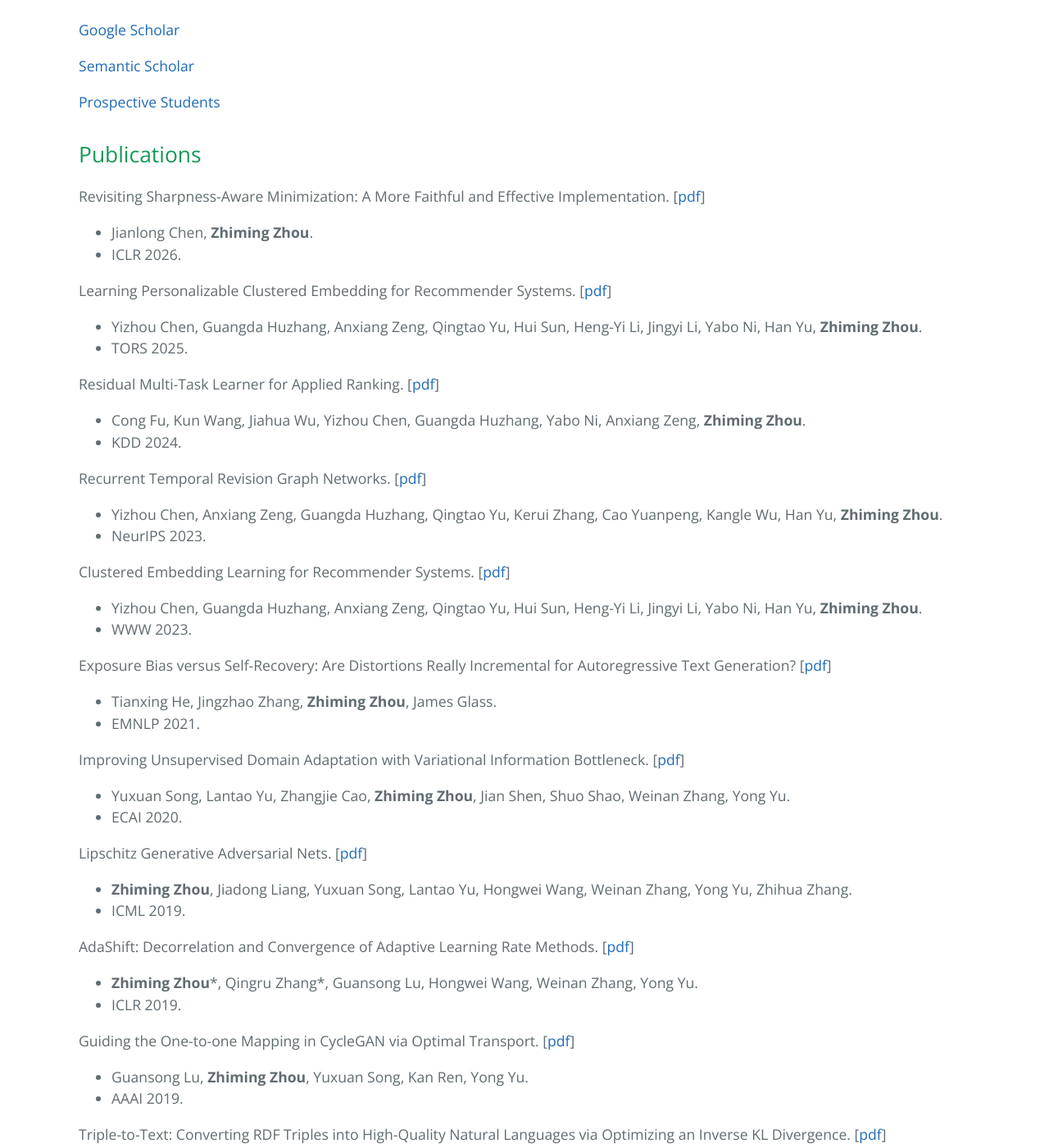
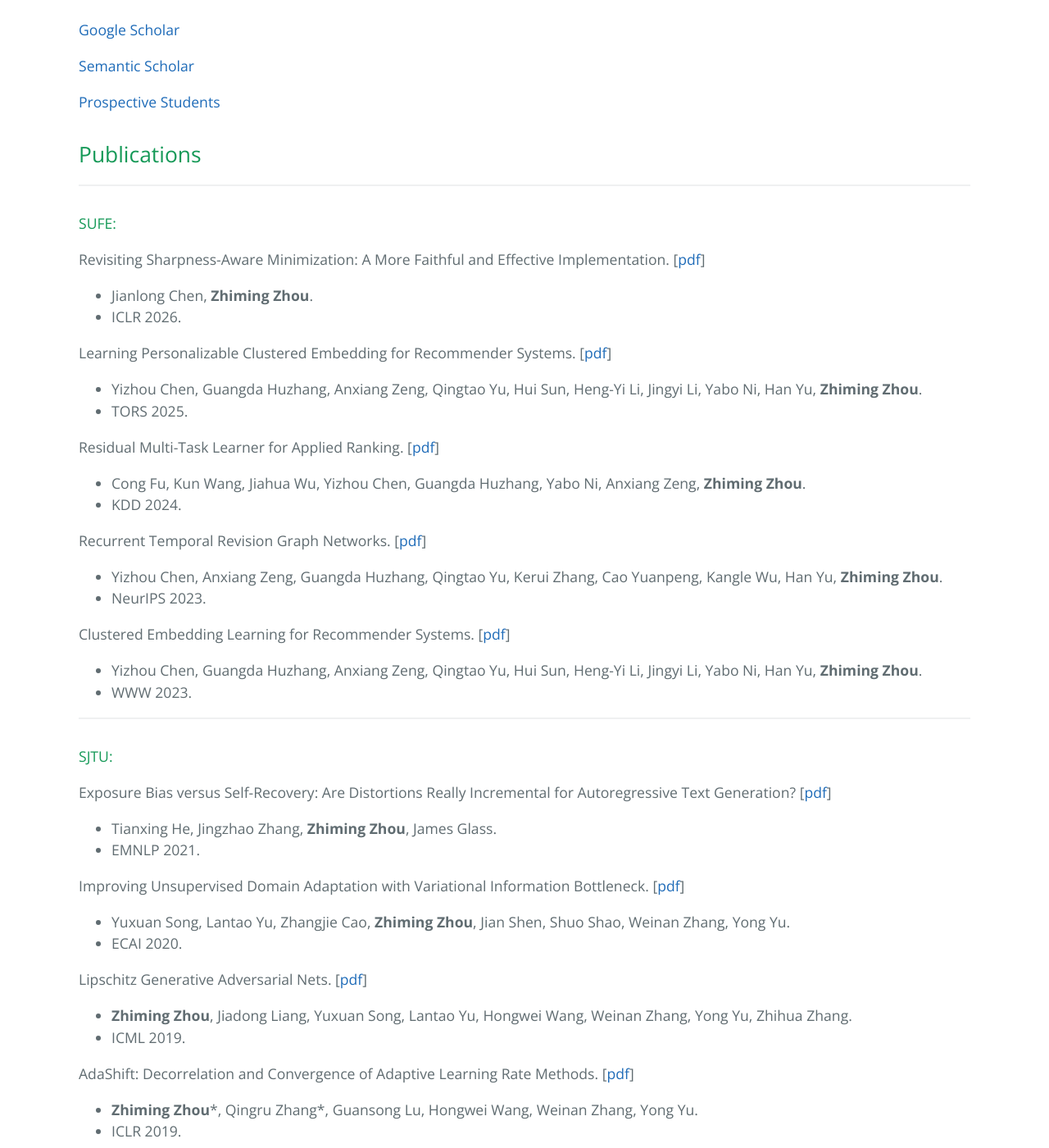
Before and after one commit to ZhimingZhou/zhimingzhou.github.io, a Jekyll site: the page built from index.md, in a window 1280 px wide and 1400 px high, scrolled down 771 px. Shown: the whole window at 82% size. Built offline with Jekyll 4.4.1, drawn with Linux system fonts in a browser that asks for light colours.

Commit message:
Update index.md

```diff
--- a/index.md
+++ b/index.md
@@ -25,6 +25,9 @@ Ultimately, I aim to lay a solid foundation for artificial intelligence.
 
 ## Publications
 
+---
+#### SUFE:
+
 Revisiting Sharpness-Aware Minimization: A More Faithful and Effective Implementation.
 \[[pdf](https://openreview.net/forum?id=qTRqmMOOrH)\]
 - Jianlong Chen, **Zhiming Zhou**.
@@ -49,6 +52,9 @@ Clustered Embedding Learning for Recommender Systems.
 \[[pdf](https://dl.acm.org/doi/10.1145/3543507.3583362)\]
 - Yizhou Chen, Guangda Huzhang, Anxiang Zeng, Qingtao Yu, Hui Sun, Heng-Yi Li, Jingyi Li, Yabo Ni, Han Yu, **Zhiming Zhou**.
 - WWW 2023.
+
+---
+#### SJTU:
 
 Exposure Bias versus Self-Recovery: Are Distortions Really Incremental for Autoregressive Text Generation?
 \[[pdf](https://aclanthology.org/2021.emnlp-main.415/)\]
```
